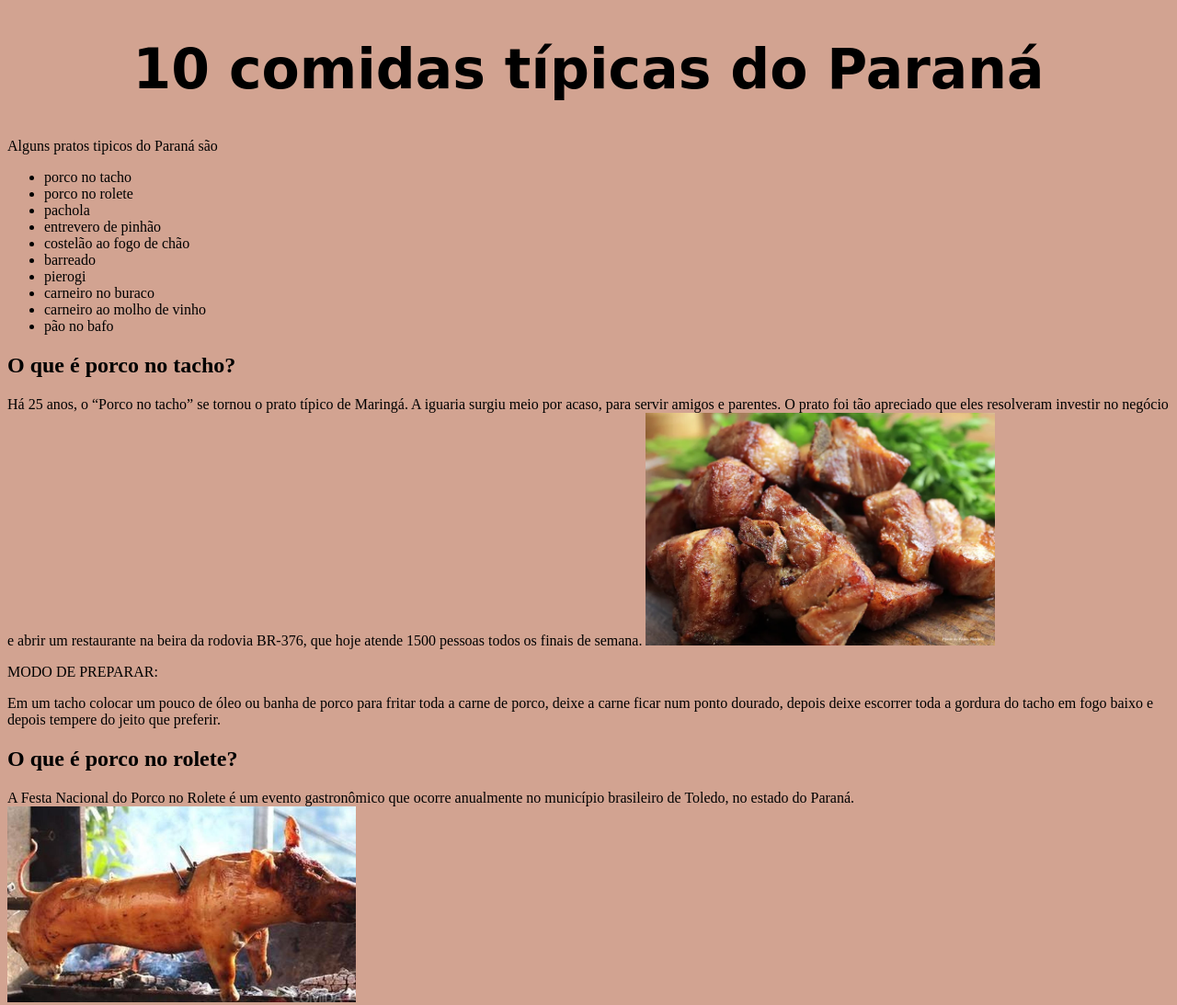
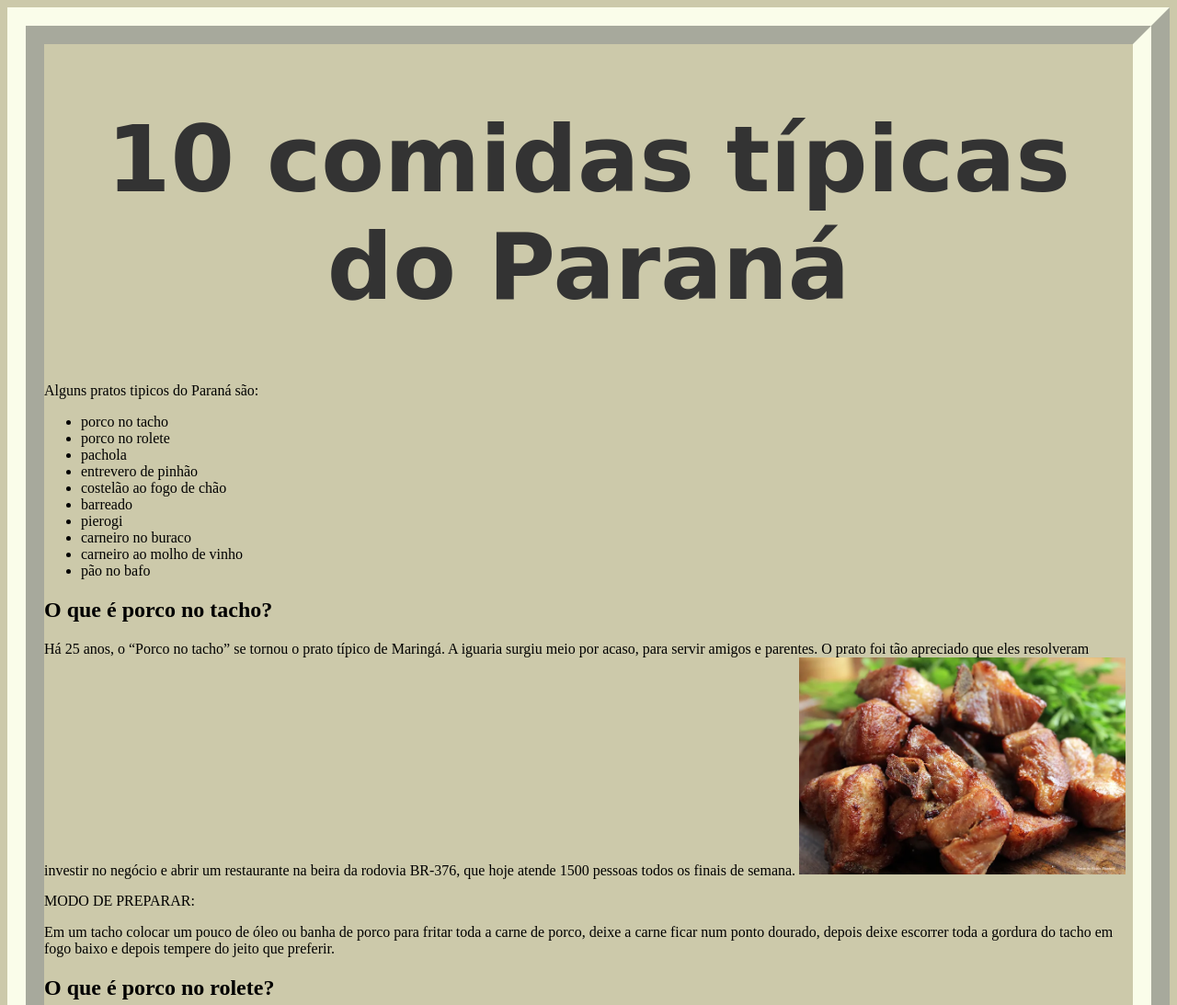
Before and after one commit to anajuliaadams/comidastipicas, a plain HTML site: page index.html in a window 1280 px wide. Shown: the top 1093 px of the page at 92% size. Drawn offline with Linux system fonts and the light colour scheme.

Commit message:
Add files via upload

```diff
--- a/index.html
+++ b/index.html
@@ -1,4 +1,4 @@
-<!DOCTYPE html>
+  <!DOCTYPE html>
 <html lang="en" dir="ltr">
   <head>
     <meta charset="utf-8">
@@ -7,9 +7,10 @@
   </head>
   <body> <style media="screen">
 
+
   </style>
     <h1> 10 comidas típicas do Paraná </h1>
-    <p> Alguns pratos tipicos do Paraná são </p>
+    <p> Alguns pratos tipicos do Paraná são: </p>
     <ul>
       <li>porco no tacho</li>
       <li>porco no rolete</li>
--- a/style.css
+++ b/style.css
@@ -1,9 +1,12 @@
 body{
-  background-color: #d2a391
+  background-color: #ccc9aa;
+  border: 40px ridge #fafdea;
 }
 
-h1 {font-size: 60px; color:#bdb8ad (100, 0, 0, 0.5); font-family: cursive; text-align: center;
+h1 {font-size: 60px; color:#e8e8e8: (100, 0, 0, 0.5); font-family: cursive; text-align: center;
 }
 img {
   width: 30%
 }
+h1{font-size: 100px;fint font-family: inherit; color: #333333; text-align: center;
+border> 5px dotted: #333333}
```
